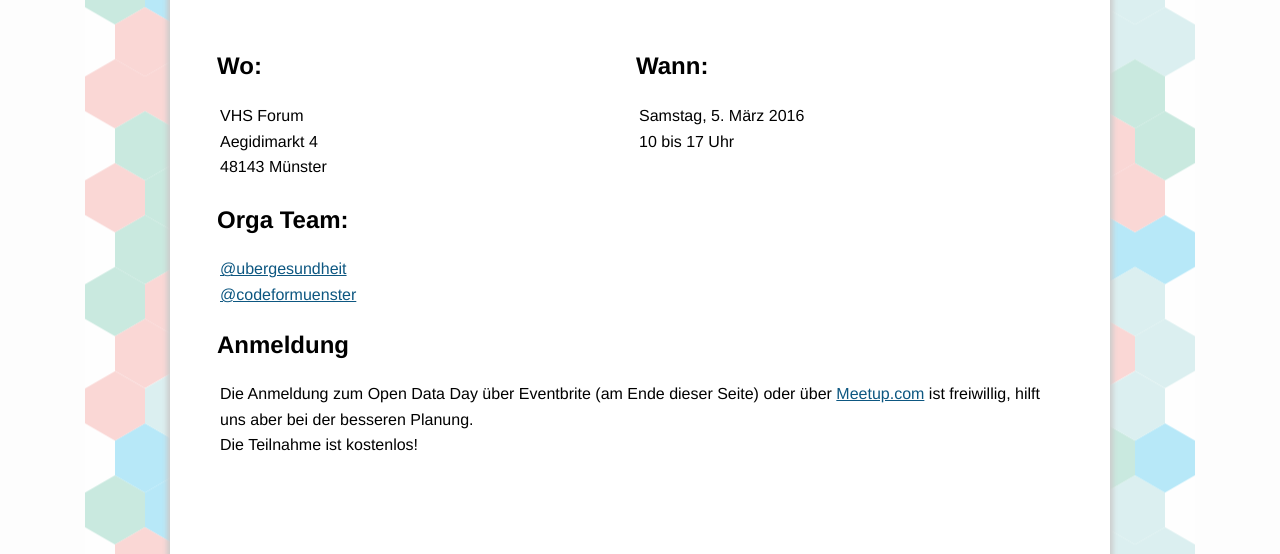
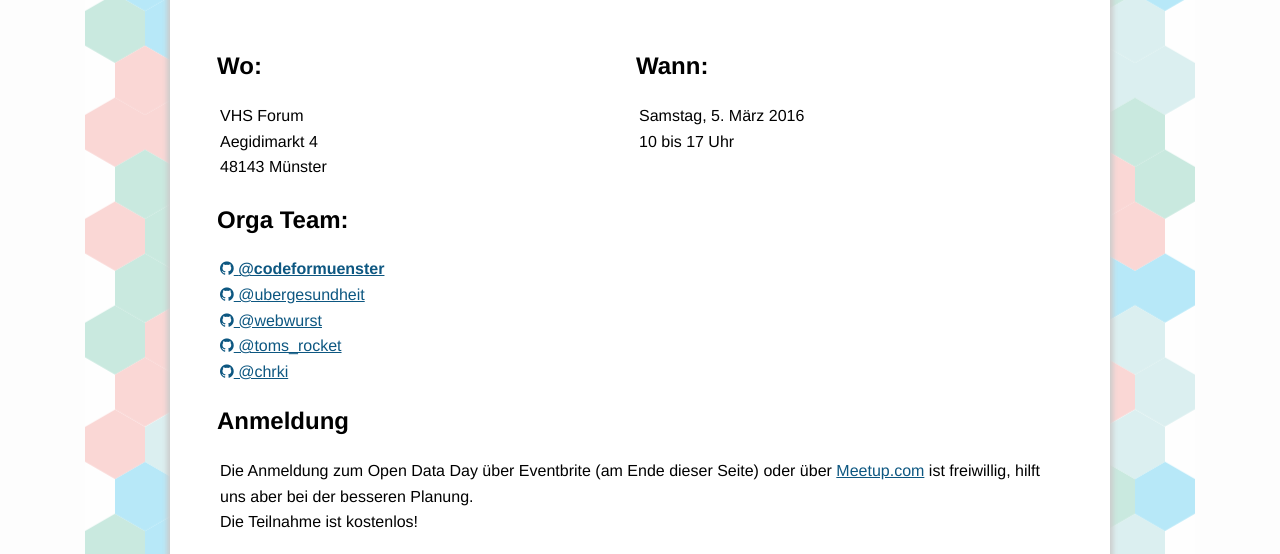
Before and after one commit to codeformuenster/opendataday, a Jekyll site: the page built from index.html, in a window 1280 px wide and 900 px high, scrolled down 903 px, cut to the strip 0-554 px from the top of the window. Built offline with Jekyll 4.4.1, drawn with Linux system fonts in a browser that asks for light colours; nearby versions of some CDN libraries; Markdown is read by kramdown in place of the engine named in the settings.

Commit message:
Twitter & Icons

```diff
--- a/_layouts/default.html
+++ b/_layouts/default.html
@@ -8,6 +8,7 @@
     <title>{{page.title}}</title>
     <link rel='shortcut icon' href='images/favicon.ico' type='image/x-icon' />
     <link rel='stylesheet' href='{{ site.baseurl }}/assets/css/application.css' />
+    <link rel="stylesheet" href="https://maxcdn.bootstrapcdn.com/font-awesome/4.5.0/css/font-awesome.min.css">
     <script src="http://code.jquery.com/jquery-1.10.1.min.js"></script>
   </head>
   <body>
--- a/index.html
+++ b/index.html
@@ -47,8 +47,11 @@ title: Open Data Day Münster 2016
 
     <h3>Orga Team: </h3>
     <p>
-    <a href="https://twitter.com/ubergesundheit">@ubergesundheit</a> <br/>
-    <a href="https://twitter.com/codeformuenster">@codeformuenster</a>
+    <a href="https://twitter.com/codeformuenster"><i class="fa fa-github"></i> <b>@codeformuenster</b></a> <br/>
+    <a href="https://twitter.com/ubergesundheit"><i class="fa fa-github"></i> @ubergesundheit</a> <br/>
+    <a href="https://twitter.com/webwurst"><i class="fa fa-github"></i> @webwurst</a> <br/>
+    <a href="https://twitter.com/toms_rocket"><i class="fa fa-github"></i> @toms_rocket</a> <br/>
+    <a href="https://twitter.com/chrki"><i class="fa fa-github"></i> @chrki</a>
     </p>
 
     <h3>Anmeldung</h3>
```
